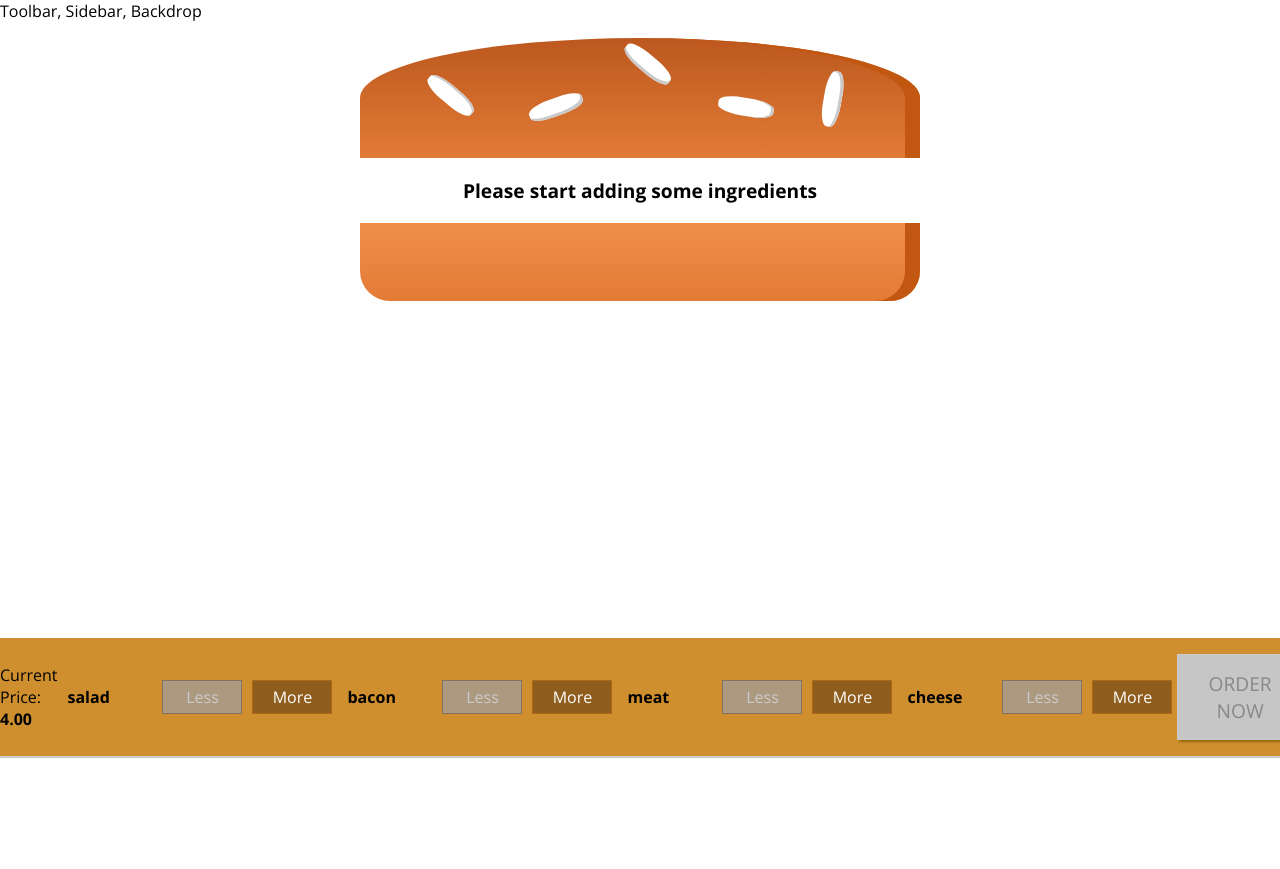
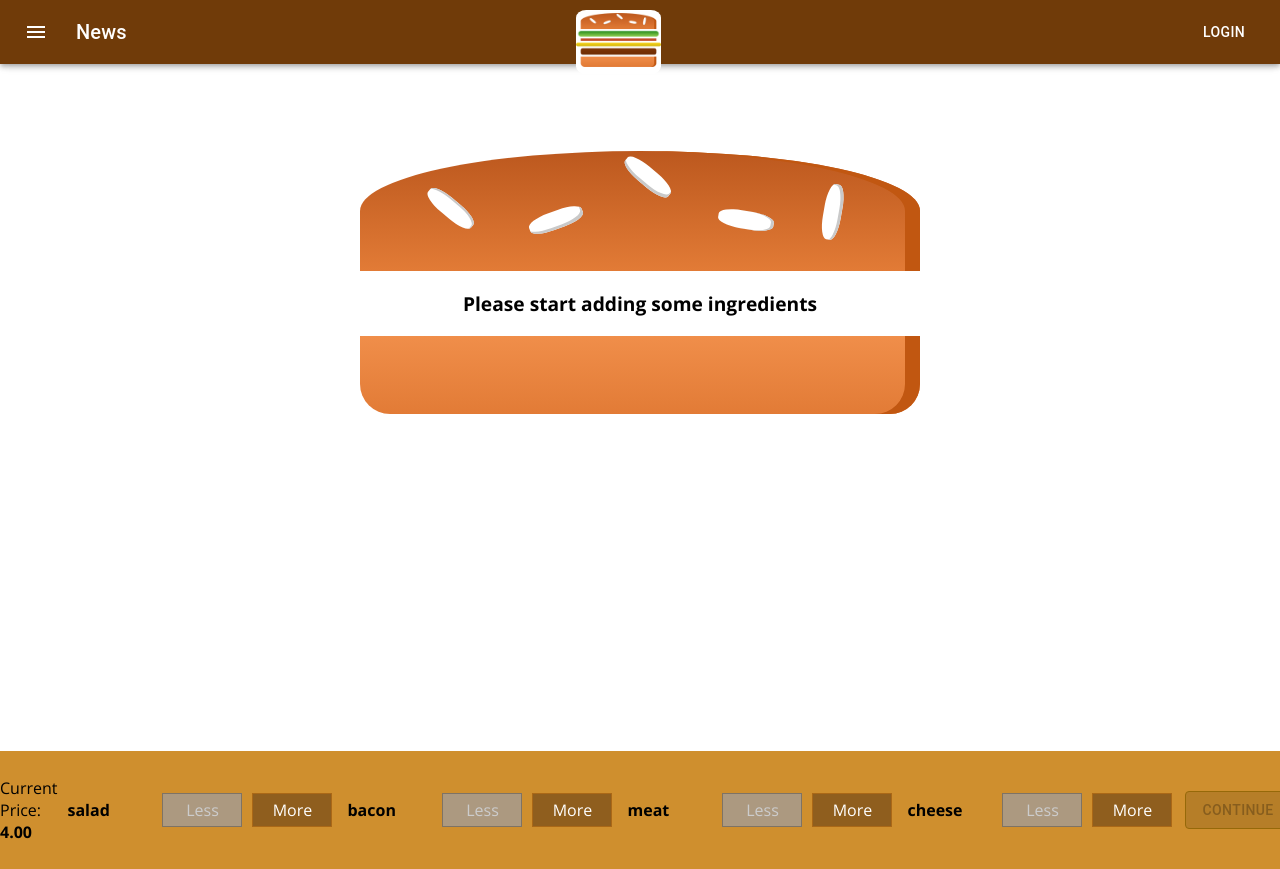
Before and after one commit to kushagrasinha3596/BurgerOrderApp, a React app: page / in a window 1280 px wide. Shown: the top 869 px of the page. Before the commit the page ends 800 px from the top, so only its background shows below. Built offline with nearby package versions, Linux system fonts and the light colour scheme.

Commit message:
Using AppBar MaterialUI API for building app bar and adding logo on the center of the screen

```diff
--- a/package.json
+++ b/package.json
@@ -4,6 +4,7 @@
   "private": true,
   "dependencies": {
     "@material-ui/core": "^4.9.2",
+    "@material-ui/icons": "^4.9.1",
     "autoprefixer": "7.1.6",
     "babel-core": "6.26.0",
     "babel-eslint": "7.2.3",
--- a/src/components/Burger/BuildControls/BuildControls.js
+++ b/src/components/Burger/BuildControls/BuildControls.js
@@ -1,6 +1,19 @@
 import React from 'react';
 import classes from './BuildControls.css';
 import BuildControl from './BuildControl/BuildControl';
+import { makeStyles } from '@material-ui/core/styles';
+import Button from '@material-ui/core/Button';
+
+const useStyles = makeStyles(theme => ({
+    root: {
+        '& > *': {
+            margin: theme.spacing(1),
+            backgroundColor: '#A0DB41',
+        border: '1px solid #966909',
+        color: '#966909'
+        },
+    }
+}));
 
 const controls = [
     {label: 'Salad', type:'salad'},
@@ -10,6 +23,7 @@ const controls = [
 ];
 
 const buildControls = (props) => {
+     const muiClasses = useStyles();
     return (
     <div className={classes.BuildControls}>
         <p>Current Price: <strong>{props.price.toFixed(2)}</strong></p>
@@ -21,10 +35,12 @@ const buildControls = (props) => {
             toDisable={props.toDisable[control.type]}
             deleted={() => props.removeIngredient(control.type)}></BuildControl>
         })}
-        <button
-        disabled={!props.purchaseable}
-        className={classes.OrderButton}
-        onClick={props.purchase}>ORDER NOW</button>
+        <div className={muiClasses.root}>
+        <Button
+                variant="contained"
+                onClick={props.purchase}
+                disabled={!props.purchaseable}>CONTINUE</Button>
+                </div>
     </div>
     )
 }
--- a/src/components/Burger/OrderSummary/OrderSummary.js
+++ b/src/components/Burger/OrderSummary/OrderSummary.js
@@ -25,6 +25,7 @@ const orderSummary = (props) => {
             <ul>
                 {ingredientSummary}
             </ul>
+            <p><strong>Total Price: {props.price.toFixed(2)}</strong></p>
             <p>Continue to checkout?</p>
             <div className={classes.root}>
                 <Button
--- a/src/components/Layout/Layout.css
+++ b/src/components/Layout/Layout.css
@@ -1,3 +1,3 @@
 .Content {
-    margin-top: 16px;
+    margin-top: 11.8%;
 }
--- a/src/components/Layout/Layout.js
+++ b/src/components/Layout/Layout.js
@@ -1,9 +1,12 @@
 import React from 'react';
 import classes from './Layout.css';
+import AppBar from '../Navigation/Appbar/Appbar';
+import Logo from '../Logo/Logo';
 
 const layout = (props) => (
     <React.Fragment>
-    <div>Toolbar, Sidebar, Backdrop</div>
+        <Logo></Logo>
+        <AppBar></AppBar>
     <main className={classes.Content}>
         {props.children}
     </main>
--- /dev/null
+++ b/src/components/Logo/Logo.css
@@ -0,0 +1,14 @@
+.Logo {
+    background-color: white;
+    position: fixed;
+    height: 8%;
+    z-index: 95;
+    margin-top: -11%;
+    margin-left: 45%;
+    border-radius: 12%;
+}
+
+.Logo img {
+    height: 85%;
+    padding-top: 3%;
+}
--- /dev/null
+++ b/src/components/Logo/Logo.js
@@ -0,0 +1,11 @@
+import React from 'react';
+import BurgerLogo from '../../assets/images/burgerLogo.png';
+import classes from './Logo.css';
+
+const logo = (props) => (
+    <div className={classes.Logo}>
+        <img src={BurgerLogo} alt="myBurger Logo"></img>
+    </div>
+)
+
+export default logo;
--- /dev/null
+++ b/src/components/Navigation/Appbar/Appbar.js
@@ -0,0 +1,62 @@
+import React from 'react';
+import { makeStyles, createMuiTheme, ThemeProvider  } from '@material-ui/core/styles';
+import AppBar from '@material-ui/core/AppBar';
+import Toolbar from '@material-ui/core/Toolbar';
+import Typography from '@material-ui/core/Typography';
+import Button from '@material-ui/core/Button';
+import IconButton from '@material-ui/core/IconButton';
+import MenuIcon from '@material-ui/icons/Menu';
+
+
+const useStyles = makeStyles(theme => ({
+    root: {
+      flexGrow: 1,
+    },
+    menuButton: {
+      marginRight: theme.spacing(2),
+    },
+    title: {
+      flexGrow: 1,
+    },
+    zInd: {
+      zIndex: '90'
+    }
+  }));
+
+const customTheme = createMuiTheme({
+  overrides: {
+    MuiAppBar: {
+      colorPrimary : {
+        backgroundColor: '#703B09'
+      }
+    }
+  }
+});
+
+const appBar = (props) => {
+    const muiClasses = useStyles();
+    return (
+      <header>
+        <div className={muiClasses.root}>
+          <ThemeProvider theme={customTheme}>
+          <AppBar position="fixed"
+          classes={
+            {root: muiClasses.zInd}
+          }>
+            <Toolbar>
+              <IconButton edge="start" className={muiClasses.menuButton} color="inherit" aria-label="menu">
+                <MenuIcon />
+              </IconButton>
+              <Typography variant="h6" className={muiClasses.title}>
+                News
+              </Typography>
+              <Button color="inherit">Login</Button>
+            </Toolbar>
+          </AppBar>
+          </ThemeProvider>
+        </div>
+      </header>
+      );
+}
+
+export default appBar;
--- a/src/containers/BurgerBuilder/BurgerBuilder.js
+++ b/src/containers/BurgerBuilder/BurgerBuilder.js
@@ -97,7 +97,8 @@ class BurgerBuilder extends React.Component {
                     ingredients={this.state.ingredients}
                     orderSummaryShow={this.state.purchasing}
                     purchaseCancelled={this.purchaseCancelHandler}
-                    purchaseContinued={this.purchaseContinueHandler}></OrderSummary>
+                    purchaseContinued={this.purchaseContinueHandler}
+                    price={this.state.totalPrice}></OrderSummary>
                 </Modal>
                 <Burger ingredients={this.state.ingredients}></Burger>
                 <BuildControls
```
Also changed, not shown: src/assets/images/burgerLogo.png (added), 1 other file (tests, documents, lock files or other folders).
